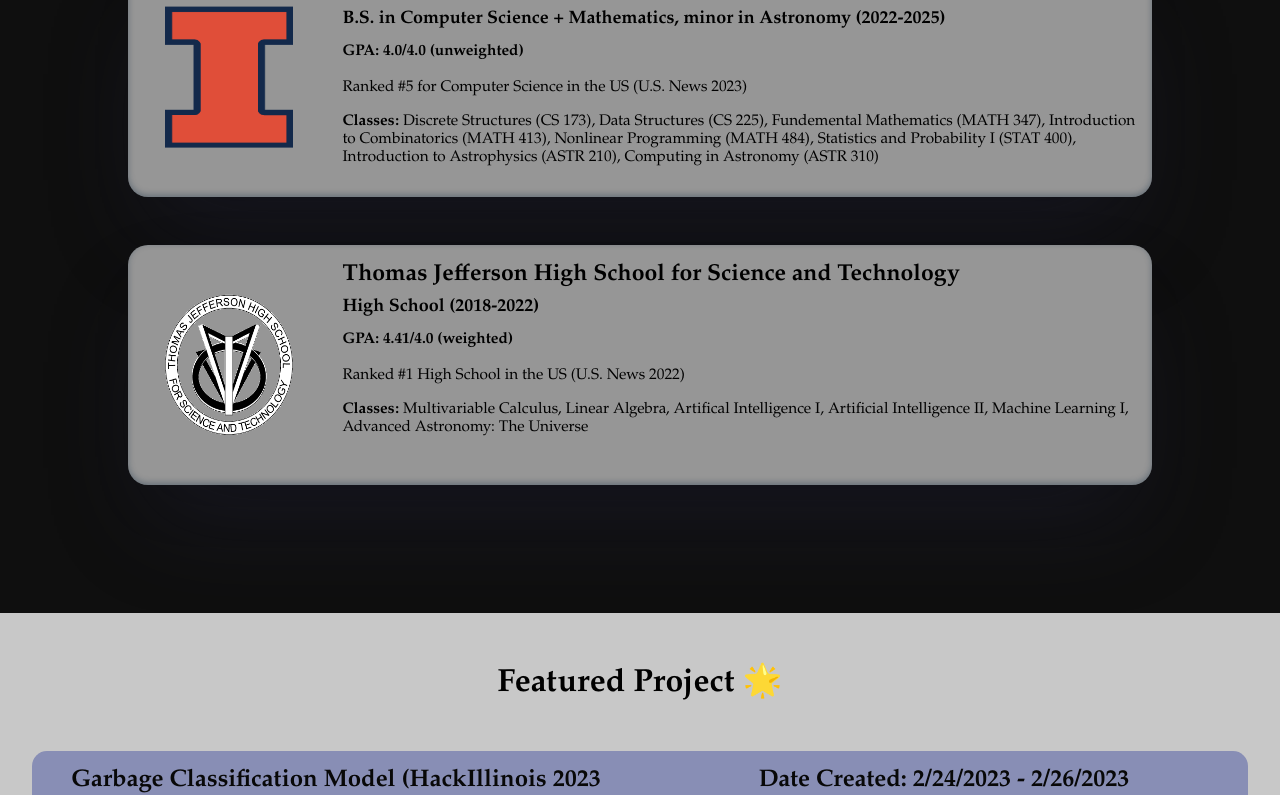
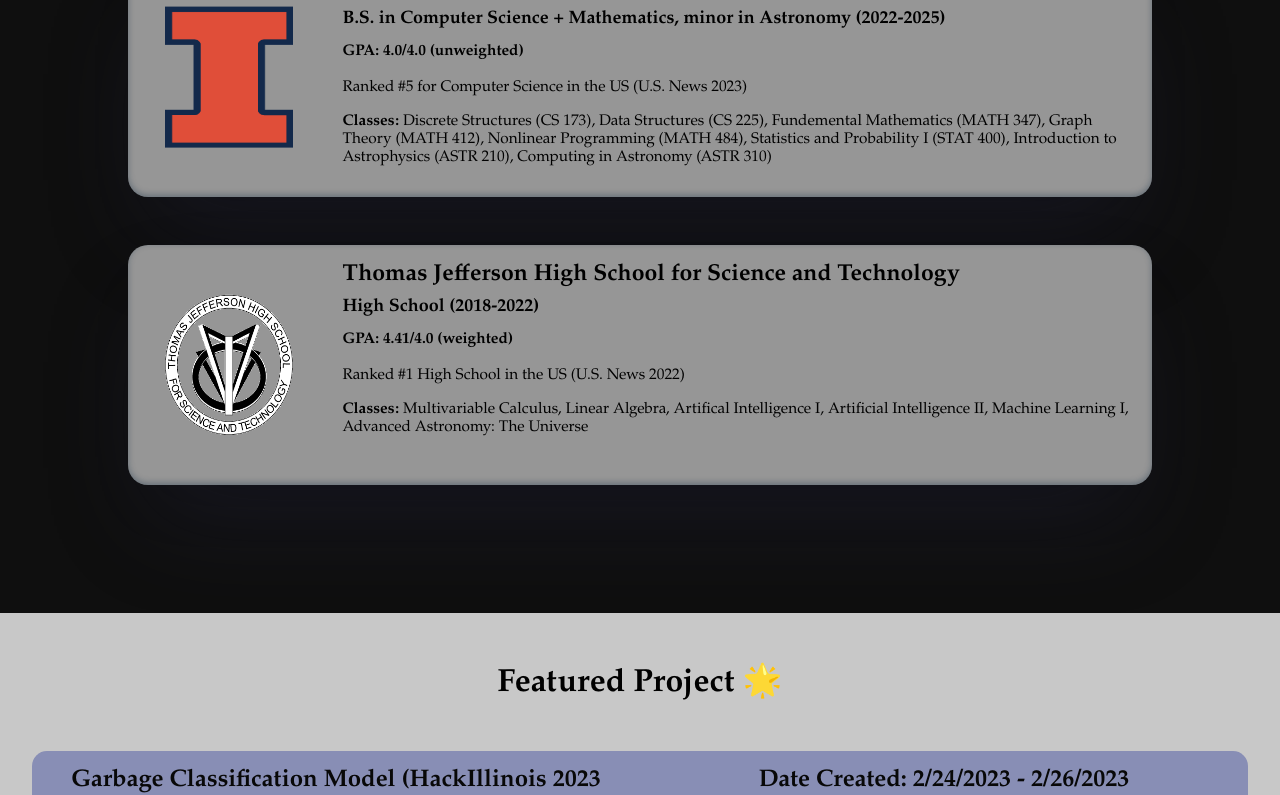
Before and after one commit to Amitten77/my-website, a React (Vite) app: page / in a window 1280 px wide. Shown: the part 2694-3489 px from the top of the page. Built offline with nearby package versions, Linux system fonts and the light colour scheme.

Commit message:
updated education and resume

```diff
--- a/src/components/json/education.json
+++ b/src/components/json/education.json
@@ -15,7 +15,7 @@
                     "name": "Fundemental Mathematics (MATH 347)"
                 },
                 {
-                    "name": "Introduction to Combinatorics (MATH 413)"
+                    "name": "Graph Theory (MATH 412)"
                 },
                 {
                     "name": "Nonlinear Programming (MATH 484)"
--- a/src/components/mainComponents/Contact.jsx
+++ b/src/components/mainComponents/Contact.jsx
@@ -10,8 +10,8 @@ const Contact = () => {
       <div class="contact-div">
         <section class="resume-section contact-section">
           <h2 class="contact-subheading">Judge Me &#9878;</h2>
-          <a href="AmitKResume5_31_2023.pdf" download="AmitKResume5_31_2023.pdf" class="download"><p class="download">Download My Resume</p></a>
-          <p>Last Updated: 5/31/2023</p>
+          <a href="AmitKResume6_6_2023.pdf" download="AmitKResume6_6_2023.pdf" class="download"><p class="download">Download My Resume</p></a>
+          <p>Last Updated: 6/06/2023</p>
         </section>
 
 
```
Also changed, not shown: 1 other file (tests, documents, lock files or other folders).
